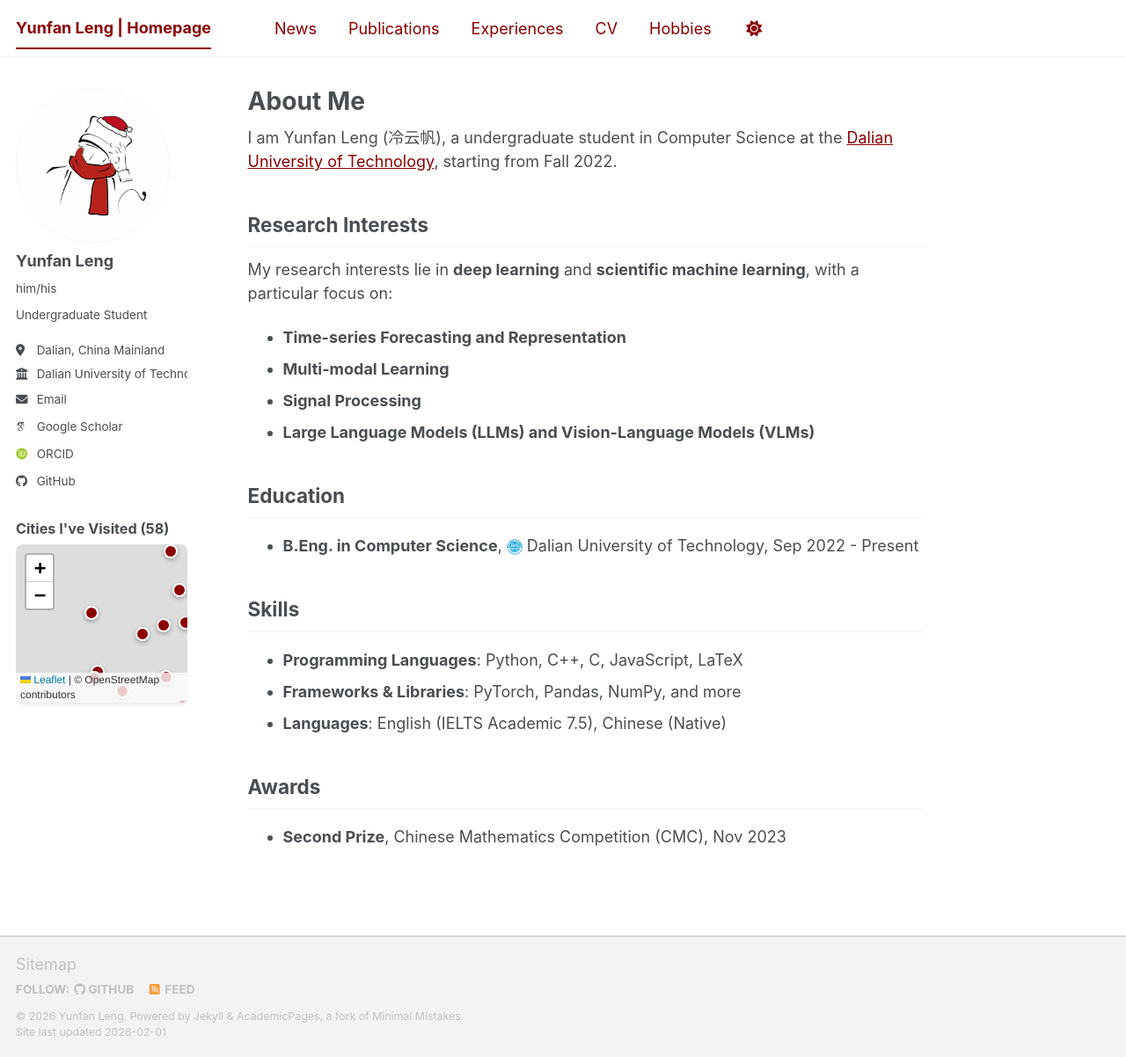
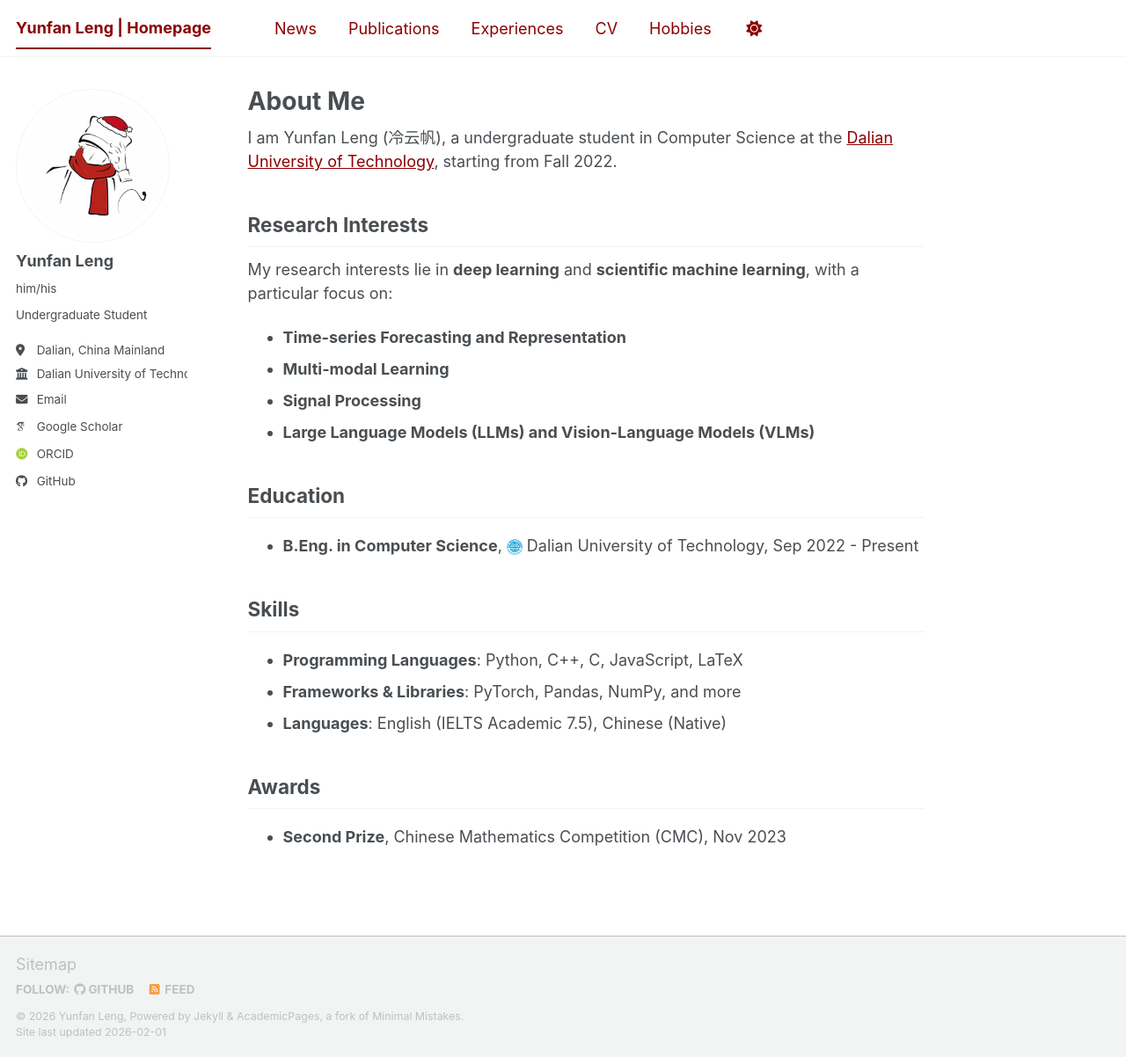
Before and after one commit to WENJIN6666/wenjin6666.github.io, a Jekyll site: the page built from _pages/about.md, in a window 1280 px wide and 1202 px high. Shown: the whole window at 88% size. Built offline with Jekyll 4.4.1, drawn with Linux system fonts in a browser that asks for light colours; some web fonts are replaced; a script bundle is joined from its source files by our own code; library files that are not in the unit come from our copies.

Commit message:
Move Cities I've Visited from sidebar to Photography hobby page

```diff
--- a/_includes/author-profile.html
+++ b/_includes/author-profile.html
@@ -173,12 +173,4 @@
       {% endif %}
     </ul>
   </div>
-
-  <!-- Cities Footprint Map -->
-  <div class="author__cities-map" style="margin-top: 1em;">
-    <h4 style="margin-bottom: 0.5em; font-size: 0.9em; color: #494e52;">Cities I've Visited (58)</h4>
-    <div style="width: 100%; height: 180px; border-radius: 8px; overflow: hidden; box-shadow: 0 2px 5px rgba(0,0,0,0.1);">
-      <iframe src="/assets/maps/cities.html" style="width: 100%; height: 100%; border: none;"></iframe>
-    </div>
-  </div>
 </div>
```
Also changed, not shown: _hobbies/photography.md (+8 -0 lines).
